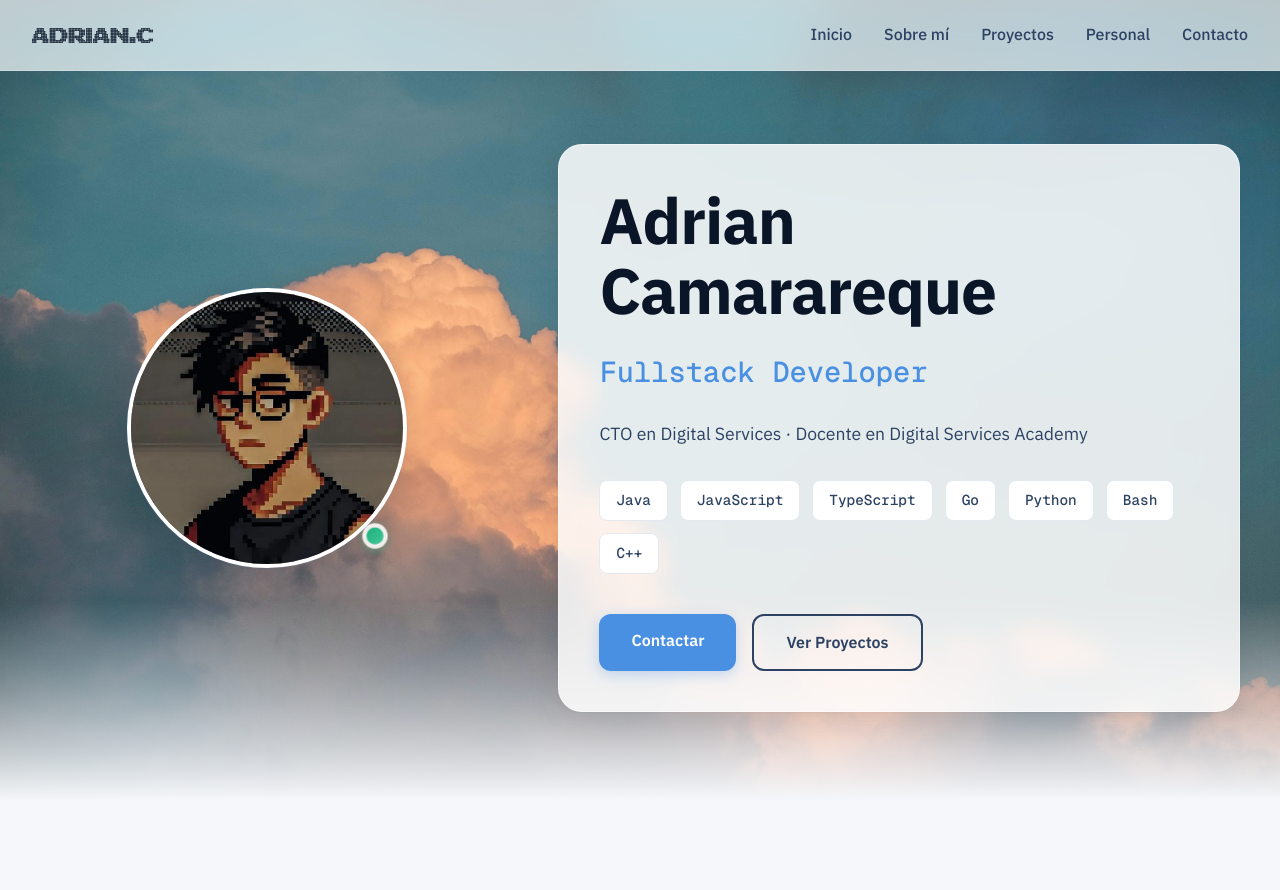
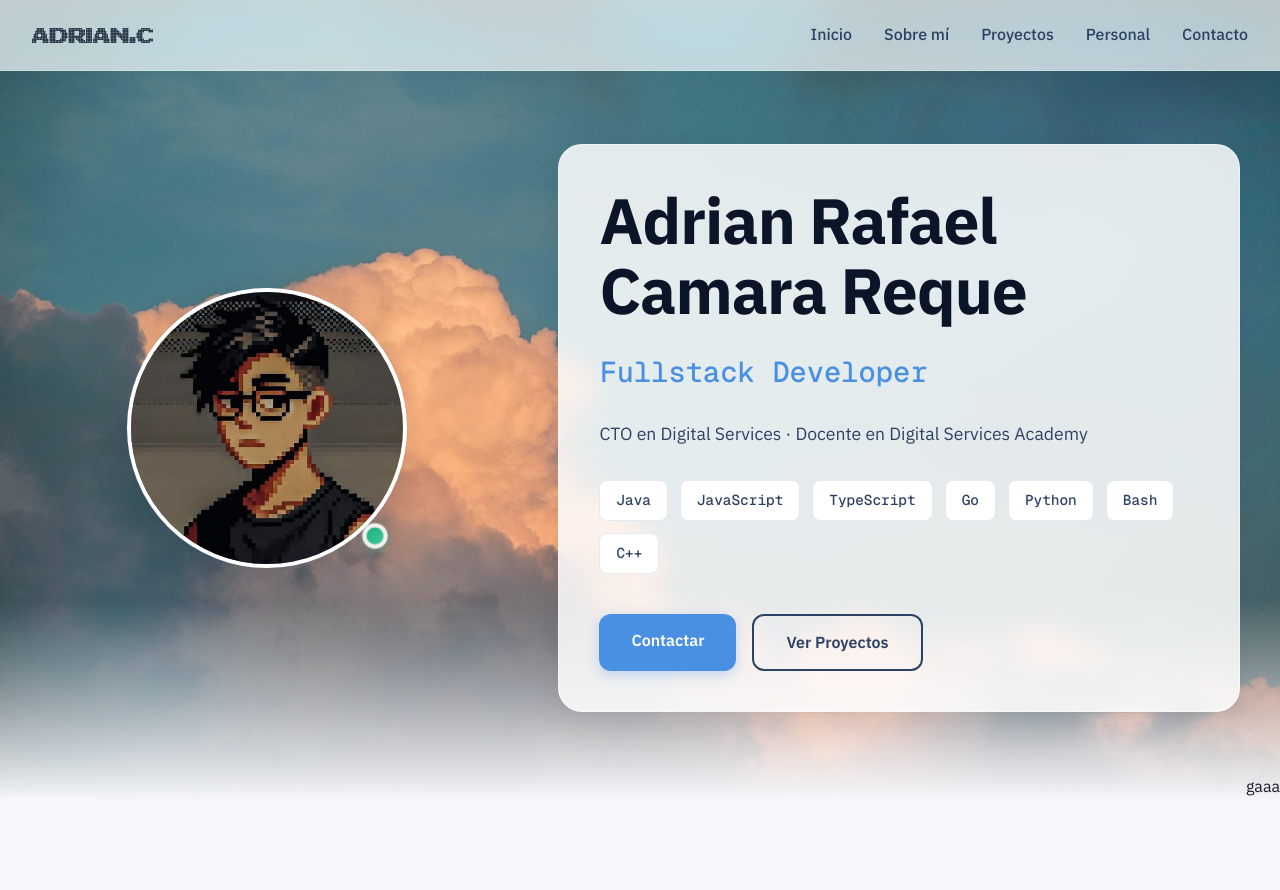
Before and after one commit to 4drianC4/portfoliohtmlcssjs, a plain HTML site: page index.html in a window 1280 px wide. Shown: the top 890 px of the page. Drawn offline with nearby package versions, Linux system fonts and the light colour scheme; no server answers.

Commit message:
Update hero title and add Haskell tech item; introduce magic effect styling

```diff
--- a/index.html
+++ b/index.html
@@ -38,7 +38,7 @@
                 </div>
             </div>
             <div class="hero-info">
-                <h1 class="hero-title">Adrian Camarareque</h1>
+                <h1 class="hero-title">Adrian Rafael Camara Reque</h1>
                 <p class="hero-subtitle">Fullstack Developer</p>
                 <p class="hero-description">CTO en Digital Services · Docente en Digital Services Academy</p>
                 <div class="hero-tags">
@@ -100,6 +100,10 @@
                         <div class="tech-item" data-tech="cpp">
                             <span class="tech-icon"><i class="fa-solid fa-code"></i></span>
                             <span class="tech-name">C++</span>
+                        </div>
+                        <div class="tech-item" data-tech="haskell">
+                            <span class="tech-icon"><i class="fa-solid fa-lambda"></i></span>
+                            <span class="tech-name">Haskell</span>
                         </div>
                     </div>
                 </div>
@@ -212,7 +216,6 @@
                             <a href="https://www.instagram.com/4dr14n.rcr/" class="card-link" target="_blank" rel="noopener">Visitar perfil →</a>
                         </div>
 
-                        <!-- GitHub Repos -->
                         <div class="personal-card">
                             <div class="card-icon"><i class="fa-brands fa-github"></i></div>
                             <h3>Repositorios GitHub</h3>
@@ -267,7 +270,8 @@
         </div>
     </section>
 
-    <!-- Footer -->
+    <div class="magic-effect">gaaa</div>
+
     <footer class="footer">
         <div class="container">
             <div class="footer-content">
--- a/styles.css
+++ b/styles.css
@@ -896,6 +896,14 @@ body {
     color: var(--cloud-gray);
 }
 
+.magic-effect {
+    position: fixed;
+    bottom: 0;
+    right: 0;
+    z-index: 1000;
+
+}
+
 @media (max-width: 768px) {
     .nav-menu {
         position: fixed;
@@ -1043,6 +1051,7 @@ body {
     .profile-image-wrapper {
         width: 240px;
         height: 240px;
+        transition: all 0.4s ease;
     }
 
     .projects-grid {
```
